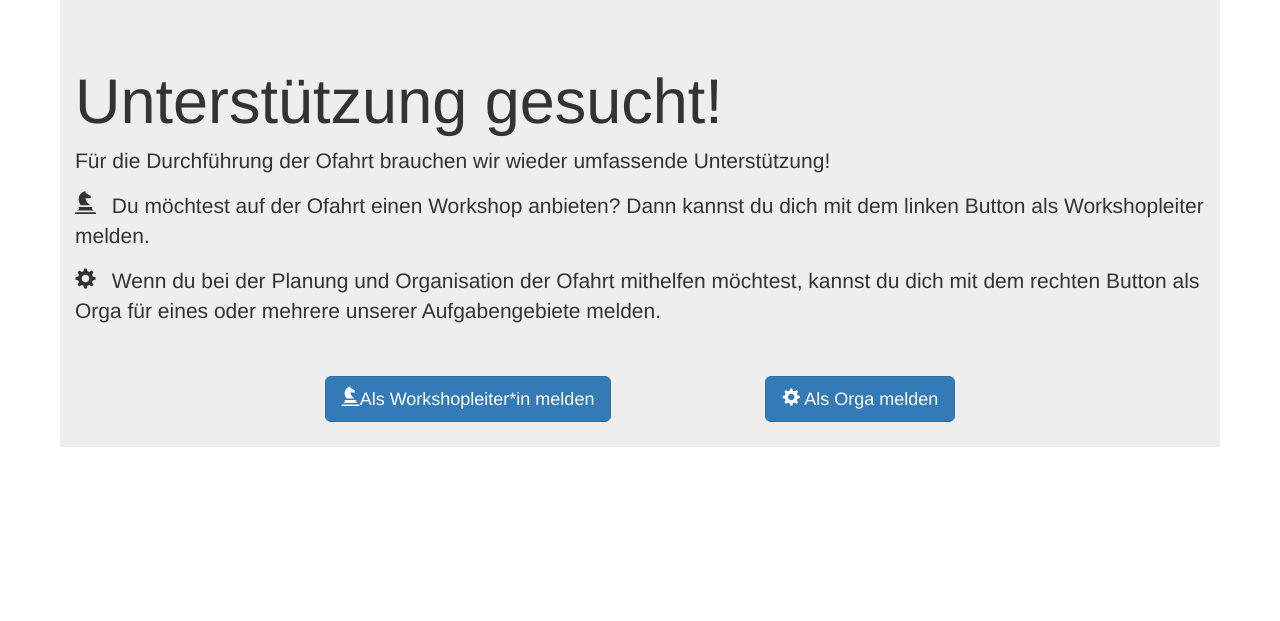
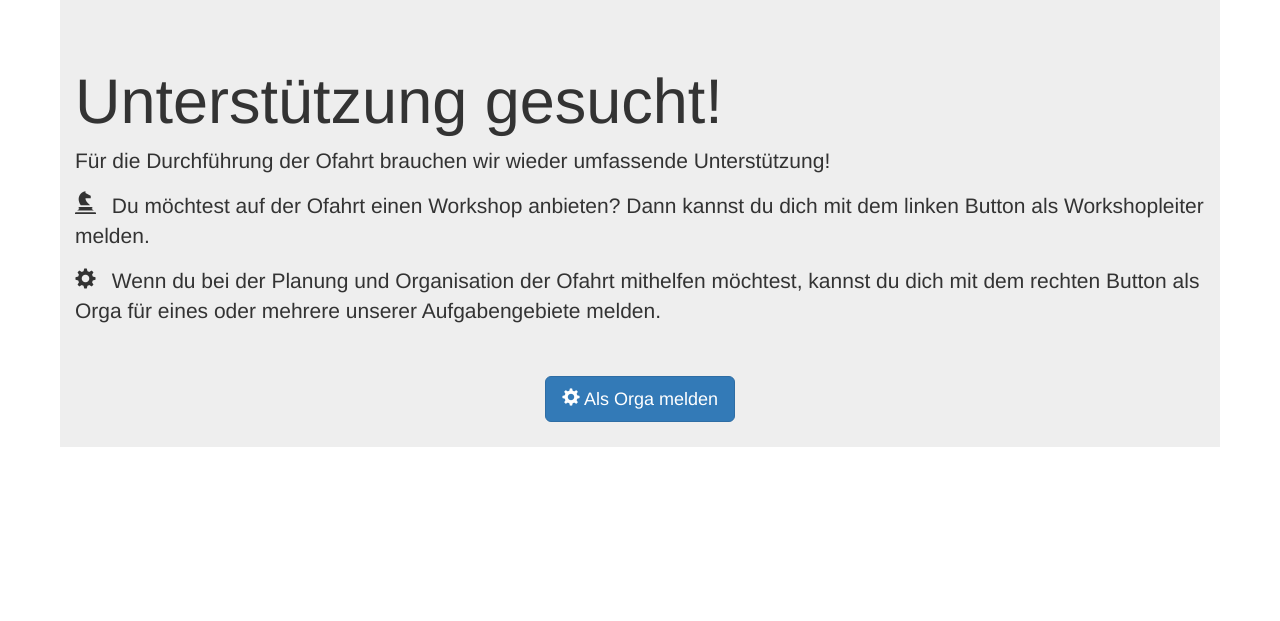
Before and after one commit to d120/pyofahrt, a Django app: page /staff/signup/ in a window 1280 px wide. Shown: the part 83-704 px from the top of the page. Run offline with Django 3.2, Linux system fonts and the light colour scheme; tables that the repository leaves empty hold one stand-in row (values such as "Sample post"); parts of the project's set-up code (start-up, migrations or seed data) failed here and were passed over; some libraries are stand-ins or nearby versions.

Commit message:
Removed existing reference for workshop signup

```diff
--- a/staff/templates/staff/signup.html
+++ b/staff/templates/staff/signup.html
@@ -16,13 +16,6 @@
                     Orga für eines oder mehrere unserer Aufgabengebiete
                     melden.</p>
                 <div style="text-align: center; margin-top:50px;">
-                    <div style="display:inline-block; margin-right:150px"><a
-                            class="btn btn-primary btn-lg{% if not workshop_reg_open %} disabled{% endif %}"
-                            href="{% url "staff:signupworkshop" %}" role="button"><span
-                            class="glyphicon glyphicon-knight" aria-hidden="true"></span>Als Workshopleiter*in
-                        melden</a><br/>
-                        {% if  workshop_reg_open %}&nbsp;{% else %}
-                            <i>Diese Anmeldung ist bereits geschlossen.</i>{% endif %}</div>
                     <div style="display:inline-block;"><a
                             class="btn btn-primary btn-lg{% if not orga_reg_open %} disabled{% endif %}"
                             href="{% url "staff:signuporga" %}" role="button"><span class="glyphicon glyphicon-cog"
```
